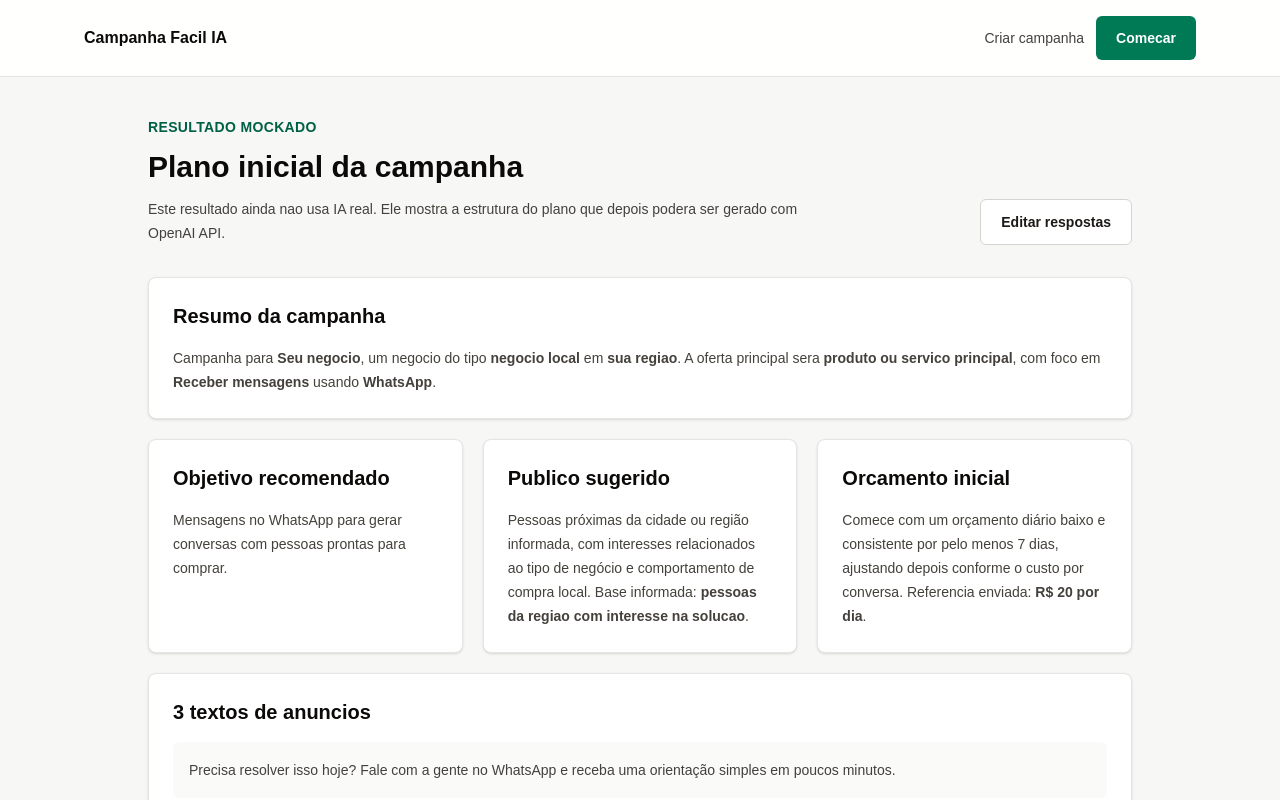
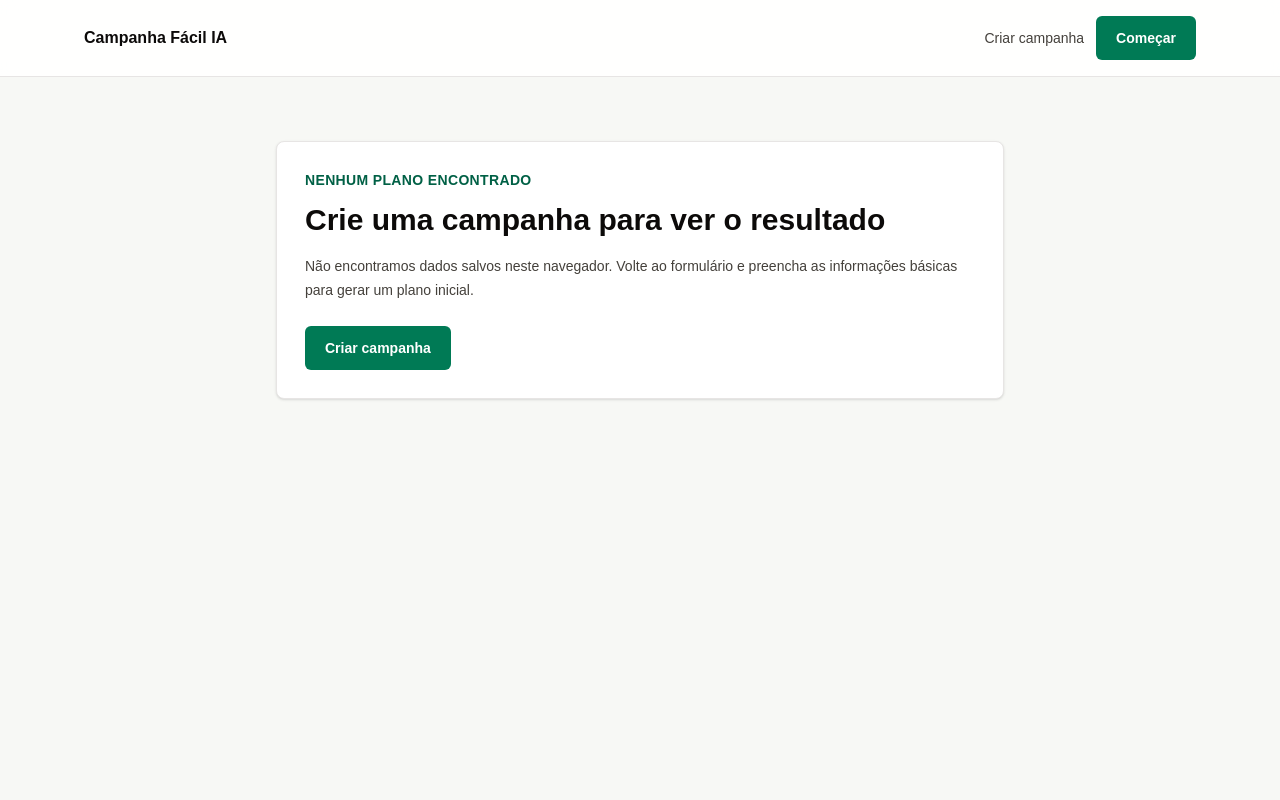
Before and after one commit to natanaelhauck/campanha-facil-IA, a Next.js app: page /resultado in a window 1280 px wide. Shown: the top 800 px of the page. Built offline with nearby package versions, Linux system fonts and the light colour scheme.

Commit message:
feat: melhora fluxo guiado e textos do MVP

```diff
--- a/src/app/criar-campanha/page.tsx
+++ b/src/app/criar-campanha/page.tsx
@@ -32,7 +32,7 @@ export default function CreateCampaignPage() {
 
   function handleSubmit(event: FormEvent<HTMLFormElement>) {
     event.preventDefault();
-    sessionStorage.setItem("campaign-form", JSON.stringify(form));
+    localStorage.setItem("campaign-form", JSON.stringify(form));
     router.push("/resultado");
   }
 
@@ -45,11 +45,11 @@ export default function CreateCampaignPage() {
             Criar campanha
           </p>
           <h1 className="mt-3 text-3xl font-bold text-stone-950">
-            Conte o basico sobre o seu negocio
+            Conte sobre o seu negócio
           </h1>
           <p className="mt-3 max-w-2xl text-sm leading-6 text-stone-700">
-            Responda com linguagem simples. O resultado vai simular um plano de
-            campanha inicial, sem usar IA real nesta versao.
+            Responda com linguagem simples. O resultado será um plano inicial
+            simulado para orientar a primeira configuração da campanha.
           </p>
         </div>
 
@@ -58,30 +58,36 @@ export default function CreateCampaignPage() {
           className="grid gap-5 rounded-lg border border-stone-200 bg-white p-5 shadow-sm md:grid-cols-2 md:p-7"
         >
           <Input
-            label="Nome do negocio"
+            label="Nome do negócio"
             name="businessName"
+            helpText="Use o nome que seus clientes reconhecem."
             value={form.businessName}
             onChange={(event) => updateField("businessName", event.target.value)}
             required
           />
           <Input
-            label="Tipo de negocio"
+            label="Tipo de negócio"
             name="businessType"
-            placeholder="Ex: pizzaria, salao, clinica"
+            placeholder="Ex: pizzaria, salão, clínica"
+            helpText="Descreva o segmento de forma simples."
             value={form.businessType}
             onChange={(event) => updateField("businessType", event.target.value)}
             required
           />
           <Input
-            label="Cidade/regiao"
+            label="Cidade/região"
             name="region"
+            placeholder="Ex: Curitiba e região metropolitana"
+            helpText="Informe onde você atende ou quer vender."
             value={form.region}
             onChange={(event) => updateField("region", event.target.value)}
             required
           />
           <Input
-            label="Produto ou servico anunciado"
+            label="Produto ou serviço anunciado"
             name="offer"
+            placeholder="Ex: almoço executivo, limpeza de sofá, consulta inicial"
+            helpText="Escolha uma oferta principal para começar."
             value={form.offer}
             onChange={(event) => updateField("offer", event.target.value)}
             required
@@ -92,29 +98,31 @@ export default function CreateCampaignPage() {
             value={form.goal}
             onChange={(event) => updateField("goal", event.target.value)}
             options={[
-              "Receber mensagens",
-              "Gerar visitas no perfil",
+              "Receber mensagens no WhatsApp",
+              "Atrair visitas para o perfil do Instagram",
               "Levar pessoas para o site",
-              "Aumentar visitas na loja fisica",
-              "Divulgar uma oferta",
+              "Aumentar visitas na loja física",
+              "Divulgar uma oferta local",
             ]}
             required
           />
           <Input
-            label="Orcamento diario aproximado"
+            label="Orçamento diário aproximado"
             name="dailyBudget"
             placeholder="Ex: R$ 20 por dia"
+            helpText="Pode ser uma estimativa. O ideal é manter por alguns dias para medir."
             value={form.dailyBudget}
             onChange={(event) => updateField("dailyBudget", event.target.value)}
             required
           />
           <Textarea
-            label="Publico-alvo"
+            label="Público-alvo"
             name="audience"
             value={form.audience}
             onChange={(event) => updateField("audience", event.target.value)}
             className="md:col-span-2"
-            placeholder="Ex: moradores da regiao, mulheres de 25 a 45 anos, pequenos empresarios"
+            placeholder="Ex: moradores da região, mulheres de 25 a 45 anos, pequenos empresários"
+            helpText="Pense em quem compra, onde mora e qual problema quer resolver."
             required
           />
           <Textarea
@@ -125,7 +133,8 @@ export default function CreateCampaignPage() {
               updateField("differentiator", event.target.value)
             }
             className="md:col-span-2"
-            placeholder="Ex: entrega rapida, atendimento humanizado, preco acessivel"
+            placeholder="Ex: entrega rápida, atendimento humanizado, preço acessível"
+            helpText="Diga por que alguém deveria escolher você."
             required
           />
           <Select
@@ -133,22 +142,26 @@ export default function CreateCampaignPage() {
             name="mainChannel"
             value={form.mainChannel}
             onChange={(event) => updateField("mainChannel", event.target.value)}
-            options={["WhatsApp", "Instagram", "Site", "Loja fisica"]}
+            options={["WhatsApp", "Instagram", "Site", "Loja física"]}
             required
           />
           <Select
-            label="Nivel de experiencia com anuncios"
+            label="Nível de experiência com anúncios"
             name="experienceLevel"
             value={form.experienceLevel}
             onChange={(event) =>
               updateField("experienceLevel", event.target.value)
             }
-            options={["Nunca anunciei", "Ja tentei algumas vezes", "Anuncio com frequencia"]}
+            options={[
+              "Nunca anunciei",
+              "Já tentei algumas vezes",
+              "Anuncio com frequência",
+            ]}
             required
           />
           <div className="md:col-span-2">
             <Button type="submit" className="w-full sm:w-auto">
-              Gerar plano mockado
+              Gerar plano inicial
             </Button>
           </div>
         </form>
--- a/src/app/globals.css
+++ b/src/app/globals.css
@@ -7,6 +7,10 @@
 
 * {
   box-sizing: border-box;
+}
+
+html {
+  scroll-behavior: smooth;
 }
 
 body {
--- a/src/app/layout.tsx
+++ b/src/app/layout.tsx
@@ -2,8 +2,9 @@ import type { Metadata } from "next";
 import "./globals.css";
 
 export const metadata: Metadata = {
-  title: "Campanha Facil IA",
-  description: "Monte planos de campanha para Meta Ads, Instagram, Facebook e WhatsApp.",
+  title: "Campanha Fácil IA",
+  description:
+    "Monte planos iniciais de campanha para Meta Ads, Instagram, Facebook e WhatsApp.",
 };
 
 export default function RootLayout({
--- a/src/app/page.tsx
+++ b/src/app/page.tsx
@@ -4,25 +4,25 @@ import { Header } from "@/components/Header";
 
 const benefits = [
   {
-    title: "Feito para leigos",
+    title: "Feito para quem não domina anúncios",
     description:
-      "Perguntas simples transformam informacoes do negocio em um plano claro de campanha.",
+      "Perguntas simples organizam as informações do negócio em um plano inicial fácil de entender.",
   },
   {
-    title: "Foco em canais reais",
+    title: "Foco nos canais que o pequeno negócio usa",
     description:
-      "Organize campanhas para Meta Ads, Instagram, Facebook e WhatsApp sem jargao tecnico.",
+      "Estruture campanhas para Meta Ads, Instagram, Facebook e WhatsApp sem jargão técnico.",
   },
   {
-    title: "Plano pronto para executar",
+    title: "Orientação para começar com mais clareza",
     description:
-      "Receba textos, ideias de criativos, checklist e rotina de acompanhamento.",
+      "Receba textos, ideias de criativos, checklist e uma rotina simples de acompanhamento.",
   },
 ];
 
 const steps = [
-  "Informe o negocio, a oferta e o publico que deseja alcancar.",
-  "Veja uma recomendacao inicial com objetivo, publico, verba e anuncios.",
+  "Informe o negócio, a oferta, a região e o público que deseja alcançar.",
+  "Veja uma recomendação inicial com objetivo, público, verba e textos de anúncio.",
   "Use o passo a passo para configurar, publicar e acompanhar a campanha.",
 ];
 
@@ -34,15 +34,15 @@ export default function Home() {
       <section className="mx-auto grid max-w-6xl gap-10 px-5 py-16 md:grid-cols-[1.1fr_0.9fr] md:items-center md:py-20">
         <div>
           <p className="text-sm font-semibold uppercase tracking-wide text-emerald-800">
-            Campanha Facil IA
+            Campanha Fácil IA
           </p>
           <h1 className="mt-4 max-w-3xl text-4xl font-bold leading-tight text-stone-950 sm:text-5xl">
-            Crie um plano de anuncios simples para vender mais no seu negocio
+            Monte um plano inicial de anúncios para o seu pequeno negócio
           </h1>
           <p className="mt-5 max-w-2xl text-lg leading-8 text-stone-700">
-            Uma ferramenta guiada para pequenos negocios e pessoas leigas em
-            anuncios montarem campanhas para Meta Ads, Instagram, Facebook e
-            WhatsApp com mais seguranca.
+            Uma ferramenta guiada para pequenos negócios brasileiros planejarem
+            campanhas no Meta Ads, Instagram, Facebook e WhatsApp com linguagem
+            simples, sem prometer resultados garantidos.
           </p>
           <div className="mt-8 flex flex-col gap-3 sm:flex-row">
             <Button href="/criar-campanha">Criar minha campanha</Button>
@@ -59,13 +59,13 @@ export default function Home() {
               Campanha de mensagens no WhatsApp
             </h2>
             <p className="mt-3 text-sm leading-6 text-stone-200">
-              Objetivo, publico, textos, criativos e checklist organizados para
-              publicar com menos duvida.
+              Objetivo, público, textos, criativos e checklist organizados para
+              você começar com mais confiança e acompanhar os dados.
             </p>
           </div>
           <div className="mt-5 grid gap-3 text-sm text-stone-700">
             <div className="rounded-md bg-emerald-50 p-4">
-              Publico local com interesses amplos
+              Público local com interesses amplos
             </div>
             <div className="rounded-md bg-amber-50 p-4">
               3 textos prontos para teste inicial
@@ -79,7 +79,7 @@ export default function Home() {
 
       <section className="bg-white py-14">
         <div className="mx-auto max-w-6xl px-5">
-          <h2 className="text-2xl font-bold text-stone-950">Beneficios</h2>
+          <h2 className="text-2xl font-bold text-stone-950">Benefícios</h2>
           <div className="mt-6 grid gap-4 md:grid-cols-3">
             {benefits.map((benefit) => (
               <Card key={benefit.title}>
--- a/src/app/resultado/page.tsx
+++ b/src/app/resultado/page.tsx
@@ -1,43 +1,77 @@
 "use client";
 
-import { useState } from "react";
+import { useSyncExternalStore } from "react";
 import { Button } from "@/components/Button";
 import { CampaignResultSection } from "@/components/CampaignResultSection";
 import { Header } from "@/components/Header";
 import { mockCampaignResult } from "@/data/mockCampaignResult";
 import type { CampaignFormData } from "@/types/campaign";
 
-const fallbackForm: CampaignFormData = {
-  businessName: "Seu negocio",
-  businessType: "negocio local",
-  region: "sua regiao",
-  offer: "produto ou servico principal",
-  goal: "Receber mensagens",
-  dailyBudget: "R$ 20 por dia",
-  audience: "pessoas da regiao com interesse na solucao",
-  differentiator: "atendimento simples e confiavel",
-  mainChannel: "WhatsApp",
-  experienceLevel: "Nunca anunciei",
+const storageKey = "campaign-form";
+
+function subscribeToStorage(callback: () => void) {
+  window.addEventListener("storage", callback);
+
+  return () => {
+    window.removeEventListener("storage", callback);
   };
-
-export default function ResultPage() {
-  const [form] = useState<CampaignFormData>(() => {
-    if (typeof window === "undefined") {
-      return fallbackForm;
 }
 
-    const savedForm = sessionStorage.getItem("campaign-form");
+function readCampaignForm() {
+  const savedForm = localStorage.getItem(storageKey);
 
   if (!savedForm) {
-      return fallbackForm;
+    return null;
   }
 
   try {
     return JSON.parse(savedForm) as CampaignFormData;
   } catch {
-      return fallbackForm;
+    return null;
   }
-  });
+}
+
+function getServerSnapshot() {
+  return null;
+}
+
+export default function ResultPage() {
+  const form = useSyncExternalStore(
+    subscribeToStorage,
+    readCampaignForm,
+    getServerSnapshot,
+  );
+
+  if (!form) {
+    return (
+      <main className="min-h-screen bg-[#f7f8f5]">
+        <Header />
+        <section className="mx-auto max-w-3xl px-5 py-16">
+          <div className="rounded-lg border border-stone-200 bg-white p-7 shadow-sm">
+            <p className="text-sm font-semibold uppercase tracking-wide text-emerald-800">
+              Nenhum plano encontrado
+            </p>
+            <h1 className="mt-3 text-3xl font-bold text-stone-950">
+              Crie uma campanha para ver o resultado
+            </h1>
+            <p className="mt-4 text-sm leading-6 text-stone-700">
+              Não encontramos dados salvos neste navegador. Volte ao formulário
+              e preencha as informações básicas para gerar um plano inicial.
+            </p>
+            <div className="mt-6">
+              <Button href="/criar-campanha">Criar campanha</Button>
+            </div>
+          </div>
+        </section>
+      </main>
+    );
+  }
+
+  const personalizedAdTexts = [
+    `${form.businessName} ajuda quem procura ${form.offer} em ${form.region}. Fale pelo ${form.mainChannel} e tire suas dúvidas de forma simples.`,
+    `Está buscando ${form.offer}? Conheça o atendimento da ${form.businessName} e veja como o diferencial "${form.differentiator}" pode ajudar.`,
+    `Oferta para ${form.audience}. Chame a ${form.businessName} pelo ${form.mainChannel} e receba uma orientação inicial.`,
+  ];
 
   return (
     <main className="min-h-screen bg-[#f7f8f5]">
@@ -46,53 +80,68 @@ export default function ResultPage() {
         <div className="mb-8 flex flex-col justify-between gap-4 md:flex-row md:items-end">
           <div>
             <p className="text-sm font-semibold uppercase tracking-wide text-emerald-800">
-              Resultado mockado
+              Plano inicial
             </p>
             <h1 className="mt-3 text-3xl font-bold text-stone-950">
-              Plano inicial da campanha
+              Resultado para {form.businessName}
             </h1>
             <p className="mt-3 max-w-2xl text-sm leading-6 text-stone-700">
-              Este resultado ainda nao usa IA real. Ele mostra a estrutura do
-              plano que depois podera ser gerado com OpenAI API.
+              Este resultado ainda é simulado e usa as informações preenchidas no
+              formulário para simular a estrutura de um plano de campanha.
             </p>
           </div>
           <Button href="/criar-campanha" variant="secondary">
-            Editar respostas
+            Ajustar informações
           </Button>
         </div>
 
+        <div className="mb-5 rounded-lg border border-amber-200 bg-amber-50 p-5 text-sm leading-6 text-amber-950">
+          Este é um plano inicial gerado para orientação. Ele não garante
+          resultados e deve ser acompanhado e ajustado conforme os dados da
+          campanha.
+        </div>
+
         <div className="grid gap-5">
-          <CampaignResultSection title="Resumo da campanha">
+          <CampaignResultSection title="Resumo do plano">
             <p>
-              Campanha para <strong>{form.businessName}</strong>, um negocio do
-              tipo <strong>{form.businessType}</strong> em{" "}
-              <strong>{form.region}</strong>. A oferta principal sera{" "}
-              <strong>{form.offer}</strong>, com foco em{" "}
-              <strong>{form.goal}</strong> usando <strong>{form.mainChannel}</strong>.
+              A campanha será criada para <strong>{form.businessName}</strong>,
+              um negócio do tipo <strong>{form.businessType}</strong> que atua
+              em <strong>{form.region}</strong>. A oferta principal é{" "}
+              <strong>{form.offer}</strong>, com objetivo de{" "}
+              <strong>{form.goal}</strong>. O canal principal será{" "}
+              <strong>{form.mainChannel}</strong>, considerando que o nível de
+              experiência informado foi <strong>{form.experienceLevel}</strong>.
             </p>
           </CampaignResultSection>
 
           <div className="grid gap-5 md:grid-cols-3">
             <CampaignResultSection title="Objetivo recomendado">
-              <p>{mockCampaignResult.recommendedObjective}</p>
-            </CampaignResultSection>
-            <CampaignResultSection title="Publico sugerido">
               <p>
-                {mockCampaignResult.suggestedAudience} Base informada:{" "}
-                <strong>{form.audience}</strong>.
+                Para o objetivo informado, <strong>{form.goal}</strong>, a
+                recomendação inicial é começar com uma campanha focada em contato
+                direto pelo canal <strong>{form.mainChannel}</strong>.{" "}
+                {mockCampaignResult.recommendedObjective}
               </p>
             </CampaignResultSection>
-            <CampaignResultSection title="Orcamento inicial">
+            <CampaignResultSection title="Público sugerido">
               <p>
-                {mockCampaignResult.initialBudget} Referencia enviada:{" "}
-                <strong>{form.dailyBudget}</strong>.
+                Use como base: <strong>{form.audience}</strong>.{" "}
+                {mockCampaignResult.suggestedAudience} Inclua a região{" "}
+                <strong>{form.region}</strong> e evite segmentações muito
+                estreitas no primeiro teste.
+              </p>
+            </CampaignResultSection>
+            <CampaignResultSection title="Orçamento inicial">
+              <p>
+                Orçamento informado: <strong>{form.dailyBudget}</strong>.{" "}
+                {mockCampaignResult.initialBudget}
               </p>
             </CampaignResultSection>
           </div>
 
-          <CampaignResultSection title="3 textos de anuncios">
+          <CampaignResultSection title="Textos de anúncio">
             <ol className="grid gap-3">
-              {mockCampaignResult.adTexts.map((text) => (
+              {personalizedAdTexts.map((text) => (
                 <li key={text} className="rounded-md bg-stone-50 p-4">
                   {text}
                 </li>
@@ -102,13 +151,17 @@ export default function ResultPage() {
 
           <CampaignResultSection title="Ideias de criativos">
             <ul className="grid gap-2">
+              <li>
+                - Mostre {form.offer} em uma imagem real, destacando{" "}
+                {form.differentiator}.
+              </li>
               {mockCampaignResult.creativeIdeas.map((idea) => (
                 <li key={idea}>- {idea}</li>
               ))}
             </ul>
           </CampaignResultSection>
 
-          <CampaignResultSection title="Passo a passo para configurar">
+          <CampaignResultSection title="Passo a passo">
             <ol className="grid gap-2">
               {mockCampaignResult.setupSteps.map((step, index) => (
                 <li key={step}>
@@ -120,13 +173,14 @@ export default function ResultPage() {
 
           <CampaignResultSection title="Checklist antes de publicar">
             <ul className="grid gap-2">
+              <li>- O canal principal ({form.mainChannel}) está pronto para receber contatos.</li>
               {mockCampaignResult.prePublishChecklist.map((item) => (
                 <li key={item}>- {item}</li>
               ))}
             </ul>
           </CampaignResultSection>
 
-          <CampaignResultSection title="Plano de acompanhamento">
+          <CampaignResultSection title="Acompanhamento em 3, 7 e 14 dias">
             <div className="grid gap-4 md:grid-cols-3">
               {mockCampaignResult.followUpPlan.map((period) => (
                 <div key={period.period} className="rounded-md bg-stone-50 p-4">
--- a/src/components/Header.tsx
+++ b/src/components/Header.tsx
@@ -6,7 +6,7 @@ export function Header() {
     <header className="border-b border-stone-200 bg-white/90 backdrop-blur">
       <div className="mx-auto flex max-w-6xl items-center justify-between px-5 py-4">
         <Link href="/" className="text-base font-bold text-stone-950">
-          Campanha Facil IA
+          Campanha Fácil IA
         </Link>
         <nav className="flex items-center gap-3">
           <Link
@@ -16,7 +16,7 @@ export function Header() {
             Criar campanha
           </Link>
           <Button href="/criar-campanha" className="px-4 py-2">
-            Comecar
+            Começar
           </Button>
         </nav>
       </div>
--- a/src/components/Select.tsx
+++ b/src/components/Select.tsx
@@ -9,7 +9,7 @@ type SelectProps = SelectHTMLAttributes<HTMLSelectElement> & {
 export function Select({
   label,
   options,
-  placeholder = "Selecione uma opcao",
+  placeholder = "Selecione uma opção",
   id,
   className = "",
   ...props
--- a/src/data/mockCampaignResult.ts
+++ b/src/data/mockCampaignResult.ts
@@ -1,23 +1,24 @@
 import type { CampaignResult } from "@/types/campaign";
 
 export const mockCampaignResult: CampaignResult = {
-  recommendedObjective: "Mensagens no WhatsApp para gerar conversas com pessoas prontas para comprar.",
+  recommendedObjective:
+    "Priorize um objetivo que gere contato direto, como mensagens ou conversas qualificadas, especialmente quando o negócio ainda está testando a campanha.",
   suggestedAudience:
     "Pessoas próximas da cidade ou região informada, com interesses relacionados ao tipo de negócio e comportamento de compra local.",
   initialBudget:
-    "Comece com um orçamento diário baixo e consistente por pelo menos 7 dias, ajustando depois conforme o custo por conversa.",
+    "Comece com um orçamento diário baixo e consistente por pelo menos 7 dias, ajustando depois conforme o custo por contato e a qualidade das conversas.",
   adTexts: [
-    "Precisa resolver isso hoje? Fale com a gente no WhatsApp e receba uma orientação simples em poucos minutos.",
-    "Atendimento local, direto e sem complicação. Conheça nossa solução e tire suas dúvidas pelo WhatsApp.",
-    "Oferta especial para quem está na região. Chame agora e veja como podemos ajudar.",
+    "Precisa resolver isso com praticidade? Fale com a gente e receba uma orientação simples.",
+    "Atendimento local, direto e sem complicação. Conheça nossa solução e tire suas dúvidas.",
+    "Oferta para quem está na região. Chame agora e veja como podemos ajudar.",
   ],
   creativeIdeas: [
     "Foto real do produto, equipe ou ambiente, com texto curto destacando o principal benefício.",
-    "Video vertical simples mostrando antes e depois, bastidores ou demonstração rápida.",
+    "Vídeo vertical simples mostrando bastidores, demonstração rápida ou o atendimento acontecendo.",
     "Imagem com prova social: depoimento curto, avaliação de cliente ou resultado entregue.",
   ],
   setupSteps: [
-    "Abra o Gerenciador de Anuncios da Meta e escolha criar uma nova campanha.",
+    "Abra o Gerenciador de Anúncios da Meta e escolha criar uma nova campanha.",
     "Selecione o objetivo recomendado e defina a região de atendimento.",
     "Configure o público usando interesses amplos e linguagem simples.",
     "Adicione os textos e criativos, mantendo uma chamada clara para o canal principal.",
@@ -34,21 +35,21 @@ export const mockCampaignResult: CampaignResult = {
     {
       period: "3 dias",
       actions: [
-        "Verifique se a campanha está recebendo impressões e cliques.",
+        "Verifique se a campanha está recebendo impressões, cliques e contatos.",
         "Leia as primeiras conversas para identificar dúvidas comuns.",
       ],
     },
     {
       period: "7 dias",
       actions: [
-        "Compare custo por conversa e qualidade dos contatos.",
+        "Compare custo por contato e qualidade das conversas.",
         "Pause textos ou criativos com baixo retorno e mantenha os melhores.",
       ],
     },
     {
       period: "14 dias",
       actions: [
-        "Aumente o orçamento aos poucos se houver retorno comercial.",
+        "Aumente o orçamento aos poucos apenas se houver retorno comercial ou bons sinais.",
         "Teste um novo criativo usando aprendizados das primeiras conversas.",
       ],
     },
```
Also changed, not shown: 1 other file (tests, documents, lock files or other folders). Lines whose indentation alone changed are shown as unchanged.
